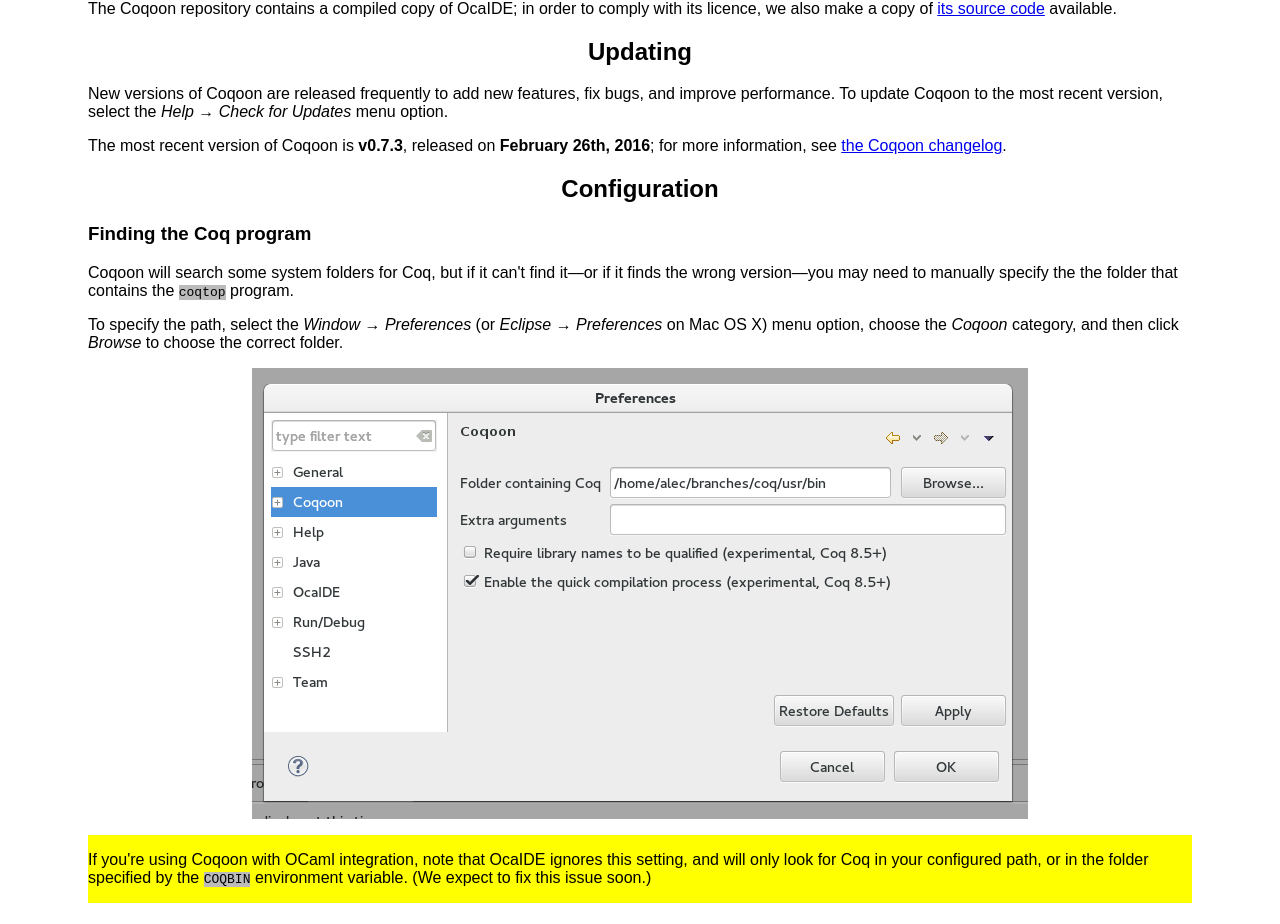
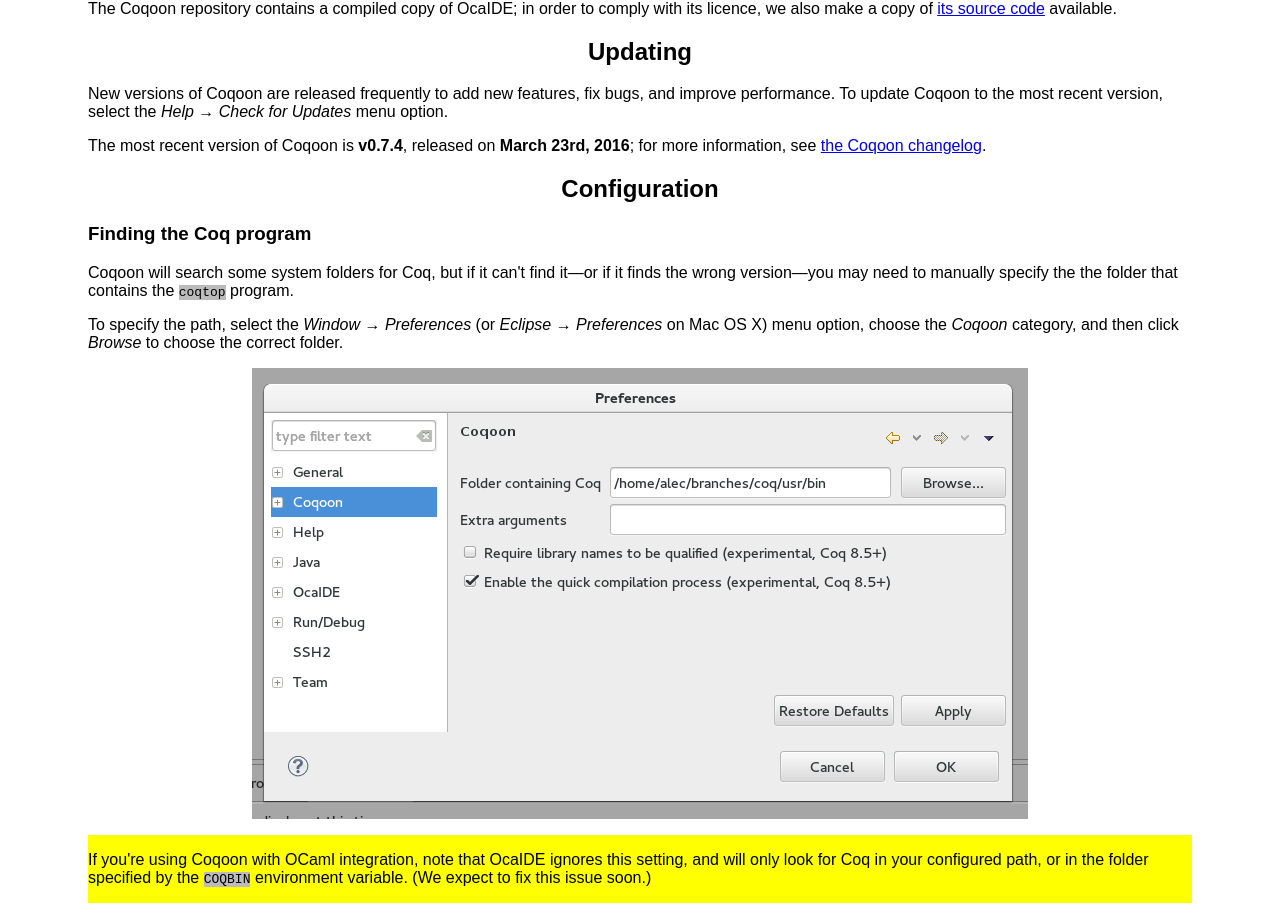
Before and after one commit to coqoon/coqoon.github.io, a plain HTML site: page tacas2016/index.html in a window 1280 px wide. Shown: the part 2100-3024 px from the top of the page. Drawn offline with Linux system fonts and the light colour scheme.

Commit message:
Bumped the version number

```diff
--- a/tacas2016/index.html
+++ b/tacas2016/index.html
@@ -149,8 +149,8 @@
       <span class="ui">Help &rarr; Check for Updates</span>
       menu option.
     <p>
-      The most recent version of Coqoon is <strong>v0.7.3</strong>, released on
-      <strong>February 26th, 2016</strong>; for more information, see
+      The most recent version of Coqoon is <strong>v0.7.4</strong>, released on
+      <strong>March 23rd, 2016</strong>; for more information, see
       <a href="https://github.com/hannesm/Kopitiam/blob/master/CHANGES.md">the
       Coqoon changelog</a>.
     <h2 id="configuration">
```
